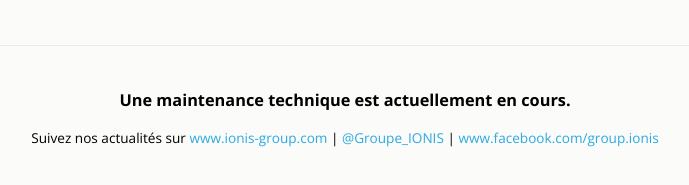
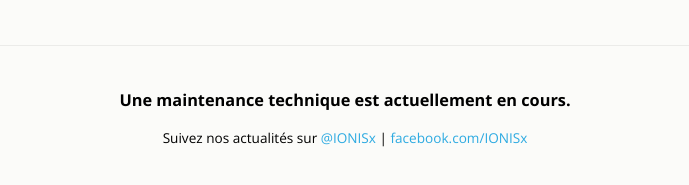
Before and after one commit to IONISx/maintenance-page, a plain HTML site: page index.html in a window 1280 px wide. Shown: the part 209-394 px from the top of the page, without its empty margins (295-984 px from the left). Drawn offline with nearby package versions, Linux system fonts and the light colour scheme.

Commit message:
Update social links

```diff
--- a/index.html
+++ b/index.html
@@ -65,11 +65,9 @@
       <div id="msg">
         <p class="emph">Une maintenance technique est actuellement en cours.</p>
         <p>Suivez nos actualités sur
-          <a href="http://www.ionis-group.com">www.ionis-group.com</a>
+          <a href="https://twitter.com/IONISx">@IONISx</a>
           <i class="sep"></i>
-          <a href="https://twitter.com/Groupe_IONIS">@Groupe_IONIS</a>
-          <i class="sep"></i>
-          <a href="http://www.facebook.com/groupe.ionis">www.facebook.com/group.ionis</a>
+          <a href="http://www.facebook.com/IONISx">facebook.com/IONISx</a>
         </p>
       </div>
     </div>
```
